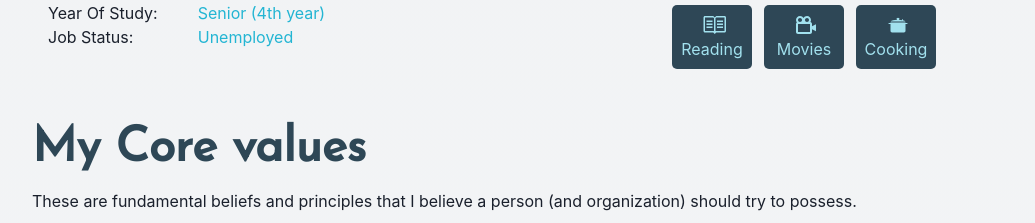
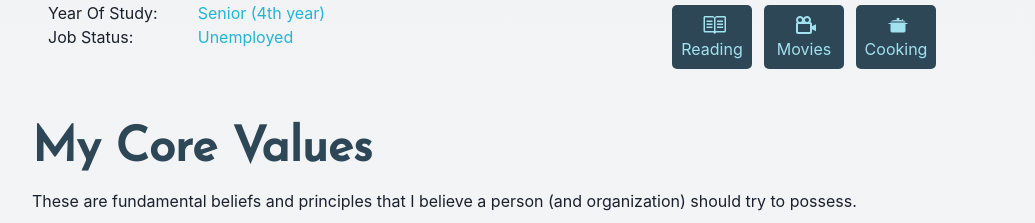
Before and after one commit to dev-marko/dev-marko.github.io, a React (Create React App) app: page / in a window 1280 px wide. Shown: the part 1033-1256 px from the top of the page, without its empty margins (0-1035 px from the left). Built offline with nearby package versions, Linux system fonts and the light colour scheme.

Commit message:
Fixing text typos

```diff
--- a/src/components/CoreValues.jsx
+++ b/src/components/CoreValues.jsx
@@ -11,7 +11,7 @@ const CoreValues = () => {
         >
             <Flex flexDirection={'column'} gap={{ base: 2, md: 4 }}>
                 <Box>
-                    <Heading variant={'primary'} size={{ base: 'xl', md: '2xl' }}>My Core values</Heading>
+                    <Heading variant={'primary'} size={{ base: 'xl', md: '2xl' }}>My Core Values</Heading>
                 </Box>
                 <Text fontSize='md'>
                     These are fundamental beliefs and principles that I believe a person (and organization) should try to possess.
```
